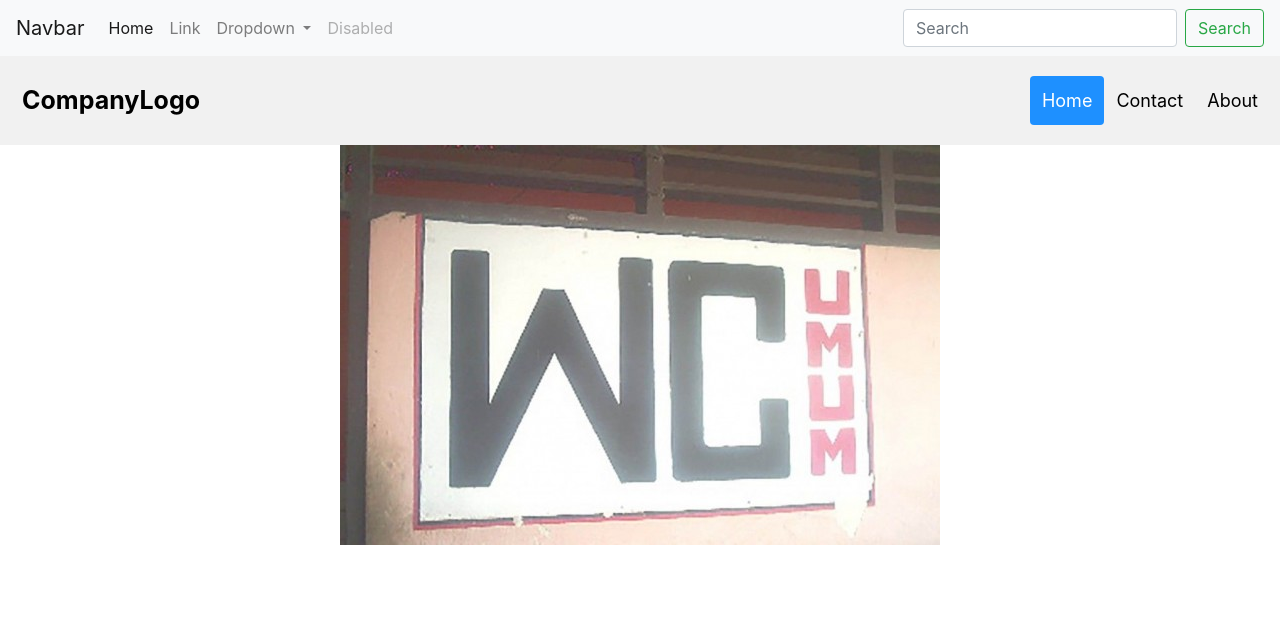
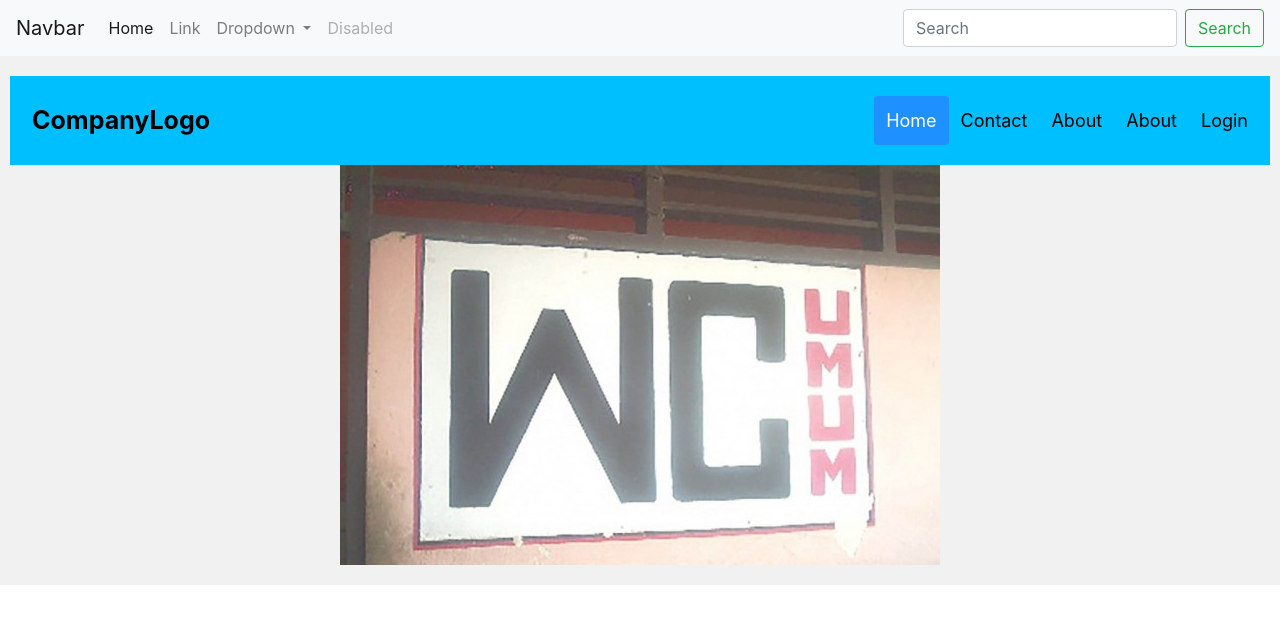
Before and after one commit to PsyciathricCare/psyccare, a CodeIgniter app: page /psyccare/ in a window 1280 px wide. Shown: the top 624 px of the page. Run offline with CodeIgniter, Linux system fonts and the light colour scheme; some libraries are stand-ins or nearby versions.

Commit message:
Update v_landing.php

```diff
--- a/application/views/v_landing.php
+++ b/application/views/v_landing.php
@@ -58,11 +58,14 @@ defined('BASEPATH') OR exit('No direct script access allowed');
 
   <!-- Header -->
 	<div class="header">
+	<div class="header" style="background-color: #00BFFF">
 	  <a href="#default" class="logo">CompanyLogo</a>
 	  <div class="header-right">
 	    <a class="active" href="#home">Home</a>
 	    <a href="#contact">Contact</a>
 	    <a href="#about">About</a>
+	    <a href="#aboutt">About</a>
+	    <a href="#login">Login</a>
 	  </div>
 	</div>
 
```
